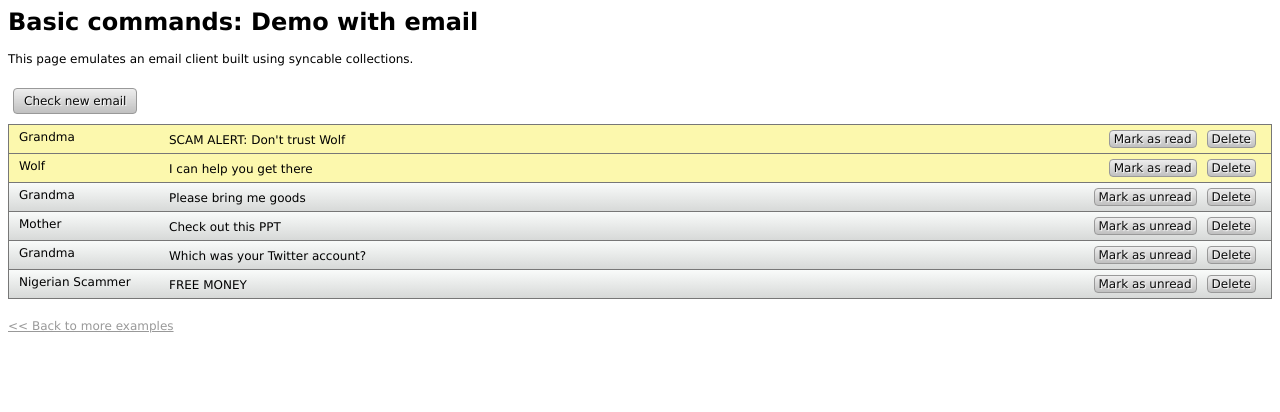
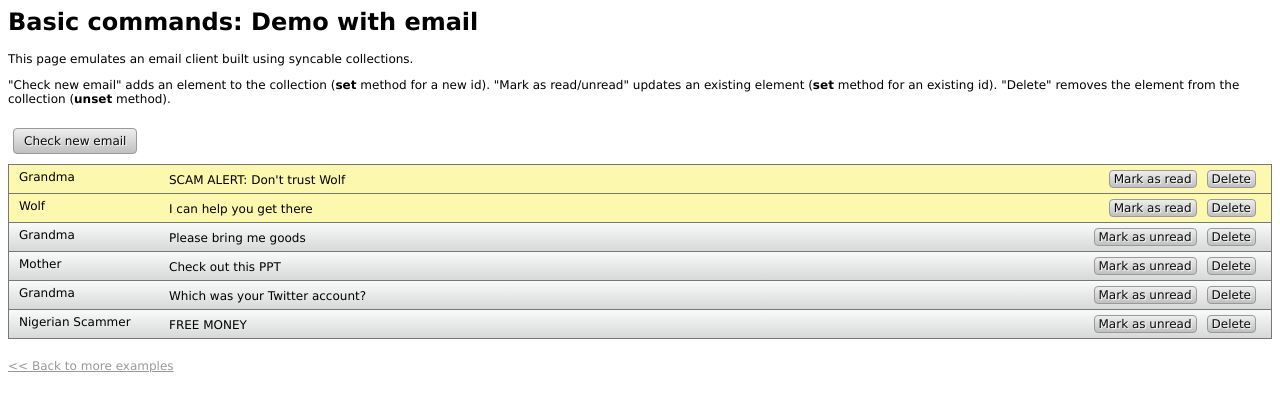
Before and after one commit to GunioRobot/syncable, a plain HTML site: page examples/basic/index.html in a window 1280 px wide. Drawn offline with Linux system fonts and the light colour scheme.

Commit message:
Documenting a bit the "basic" example.

```diff
--- a/examples/basic/basic.css
+++ b/examples/basic/basic.css
@@ -10,7 +10,6 @@
   height: 18px;
   padding: 5px 10px; }
   .emails_item:hover {
-    cursor: pointer;
     background-image: -webkit-gradient(linear, left top, left bottom, from(#f9fbfa), to(#c6c8c7));
     background-image: -moz-linear-gradient(#f9fbfa, #c6c8c7); }
 
--- a/examples/basic/index.html
+++ b/examples/basic/index.html
@@ -10,6 +10,11 @@
 <body>
   <h1>Basic commands: Demo with email</h1>
   <p>This page emulates an email client built using syncable collections.</p>
+  <p>
+    "Check new email" adds an element to the collection (<b>set</b> method for a new id).
+    "Mark as read/unread" updates an existing element (<b>set</b> method for an existing id).
+    "Delete" removes the element from the collection (<b>unset</b> method).
+  </p>
   <a href="#" class="button new_email">Check new email</a>
   <div class="pane">
     <div id="emails"></div>
```
